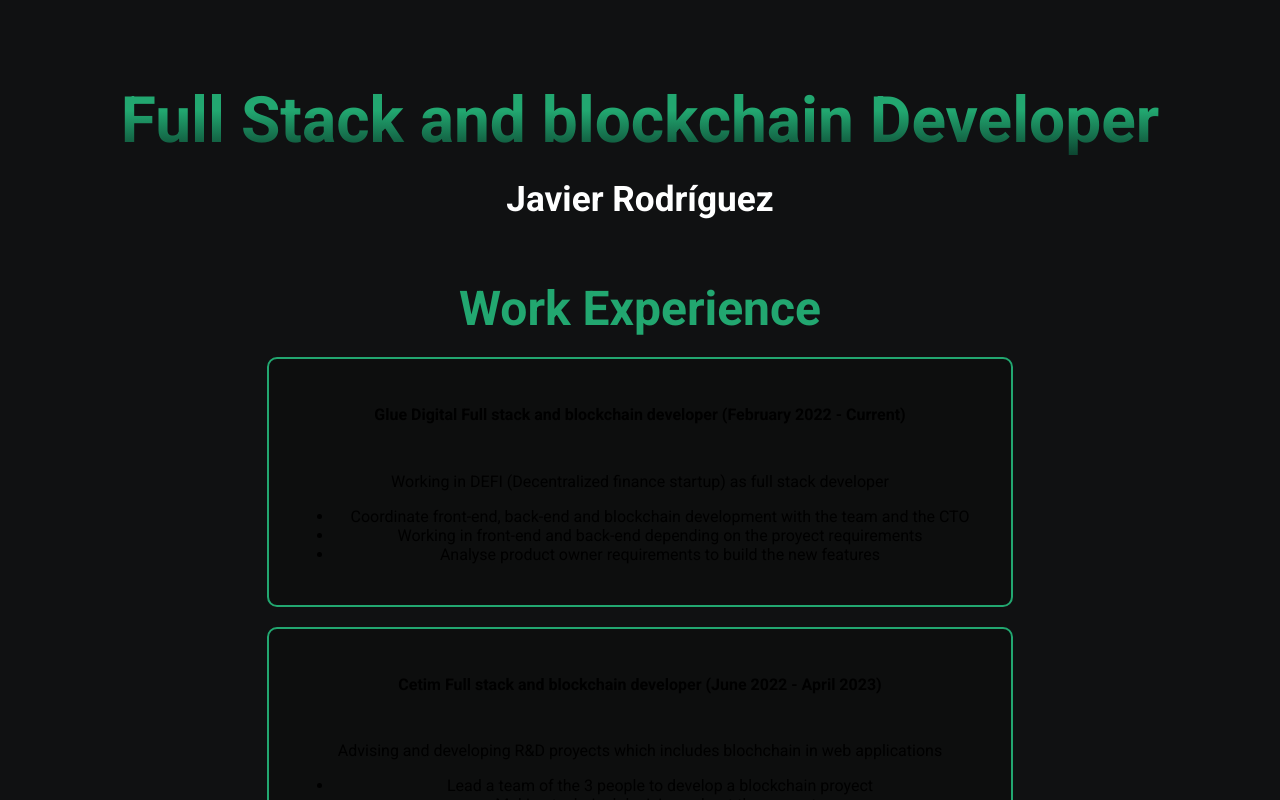
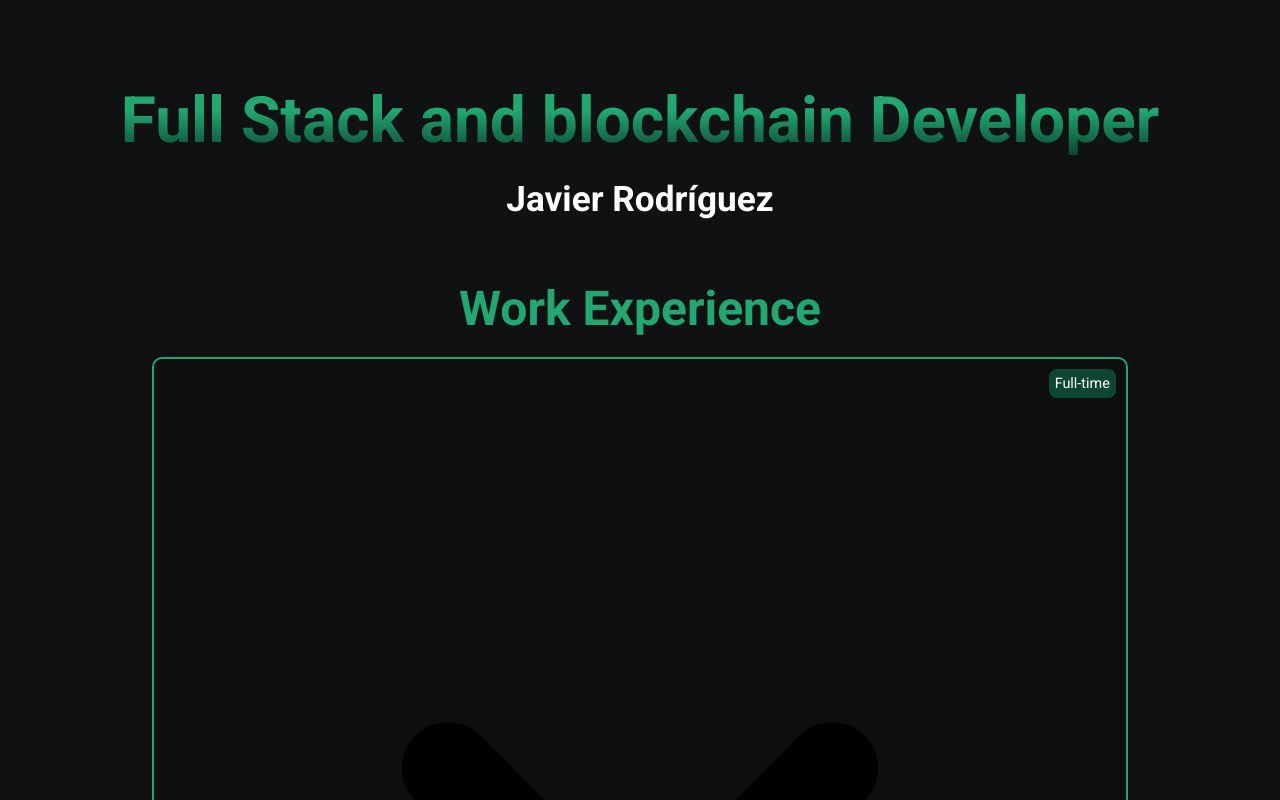
Before and after one commit to javirro/javirro-personal, a React (Create React App) app: page / in a window 1280 px wide. Shown: the top 800 px of the page. Built offline with nearby package versions, Linux system fonts and the light colour scheme.

Commit message:
Add styles for work experience

```diff
--- a/src/components/WorkExperience/WorkExperience.css
+++ b/src/components/WorkExperience/WorkExperience.css
@@ -17,6 +17,6 @@
   display: flex;
   flex-direction: column;
   align-items: center;
-  width: 60%;
+  width: 80%;
   gap: 20px;
 }
--- a/src/components/WorkExperience/WorkItem.css
+++ b/src/components/WorkExperience/WorkItem.css
@@ -2,9 +2,73 @@
   display: flex;
   flex-direction: column;
   width: 100%;
-  gap: 10px;
+  gap: 25px;
   padding: 25px;
   border: 2px solid var(--green);
   border-radius: 10px;
   background: rgba(0, 0, 0, 0.2);
+  position: relative;
 }
+
+.work-item h4 {
+  font-size: 1.5em;
+  color: var(--green);
+  margin: 0;
+  cursor: pointer;
+}
+
+.work-item h4 span {
+  font-size: 0.8em;
+  font-weight: 400;
+  color: white;
+  margin-left: 10px;
+}
+
+.work-item > div {
+  display: flex;
+  flex-direction: column;
+  gap: 15px;
+  animation: moveDown 0.6s;
+}
+
+.work-item p {
+  font-size: 1.2em;
+  color: white;
+  margin: 0;
+}
+
+.work-item ul {
+  list-style: none;
+  padding: 0;
+  margin: 0;
+  display: flex;
+  flex-direction: column;
+  gap: 5px;
+}
+
+.work-item ul li {
+  font-size: 1em;
+  color: white;
+}
+
+.work-item .full-time {
+  position: absolute;
+  right: 10px;
+  top: 10px;
+  padding: 6px;
+  border-radius: 8px;
+  background-color: var(--dark-green);
+  font-size: 0.9em;
+  font-family: var(--font-family);
+  color: white
+}
+@keyframes moveDown {
+  from {
+    transform: translateY(-30px);
+    opacity: 0;
+  }
+  to {
+    transform: translateY(0);
+    opacity: 1;
+  }
+}
--- a/src/components/WorkExperience/WorkItem.tsx
+++ b/src/components/WorkExperience/WorkItem.tsx
@@ -1,21 +1,37 @@
+import { useState } from "react"
 import { WorkExperienceData } from "../../types"
 import "./WorkItem.css"
+import { imgs } from "../../images"
 interface WorkItemProps {
   experience: WorkExperienceData
 }
 const WorkItem = ({ experience }: WorkItemProps) => {
-  const { company, title, startDate, endDate, description, rol, techStack } = experience
-  return <article className="work-item">
-    <h4><span>{company}</span> {title} <strong> ({startDate} - {endDate})</strong></h4>
-    <div>
-    <p>{description}</p>
-    <ul>
-      {rol.map((r, i) => <li key={i}>{r}</li>)}
-    </ul>
-    <p>{techStack}</p>
-    </div>
+  const { company, title, startDate, endDate, rol, techStack, fullTime } = experience
+  const [showInfo, setShowInfo] = useState<boolean>(false)
 
-  </article>
+  return (
+    <article className="work-item">
+      <span className="full-time">{fullTime ? "Full-time" : "Partial-time"}</span>
+      <div onClick={() => setShowInfo((s: boolean) => !s)}>
+        <img src={imgs.downArray} alt="down arrow" className={`down-arrow ${showInfo ? "rotate" : ""}`} />
+        <strong>{company}:</strong>
+        <strong>{title} </strong>
+        <span>
+          ({startDate} - {endDate})
+        </span>
+      </div>
+      {showInfo && (
+        <div>
+          <ul>
+            {rol.map((r, i) => (
+              <li key={i}>{r}</li>
+            ))}
+          </ul>
+          <p>{techStack}</p>
+        </div>
+      )}
+    </article>
+  )
 }
 
 export default WorkItem
--- a/src/data/workExperience.json
+++ b/src/data/workExperience.json
@@ -2,13 +2,13 @@
   {
     "company": "Glue Digital",
     "title": "Full stack and blockchain developer",
-    "description": "Working in DEFI (Decentralized finance startup) as full stack developer",
+    "description": "Working in DEFI (Decentralized finance) startup as full stack developer",
     "startDate": "February 2022",
     "endDate": "Current",
     "fullTime": true,
     "rol": [
+      "Working in DEFI (Decentralized finance) startup as full stack developer",
       "Coordinate front-end, back-end and blockchain development with the team and the CTO",
-      "Working in front-end and back-end depending on the proyect requirements",
       "Analyse product owner requirements to build the new features"
     ]
   },
@@ -20,7 +20,7 @@
     "endDate": "April 2023",
     "fullTime": false,
     "rol": [
-      "Lead a team of the 3 people to develop a blockchain proyect",
+      "Lead a team of the 3 people to develop  R&D proyects  which includes blochchain in web applications",
       "Making technical decisions about the proyects",
       "Deal with clients to understand proyect requirements.",
       "Writing technical documentation for the proyects."
--- /dev/null
+++ b/src/images/index.ts
@@ -0,0 +1,4 @@
+import downArray from './downArrow.svg'
+export const imgs = {
+  downArray
+}
```
Also changed, not shown: src/images/downArrow.svg (added).
